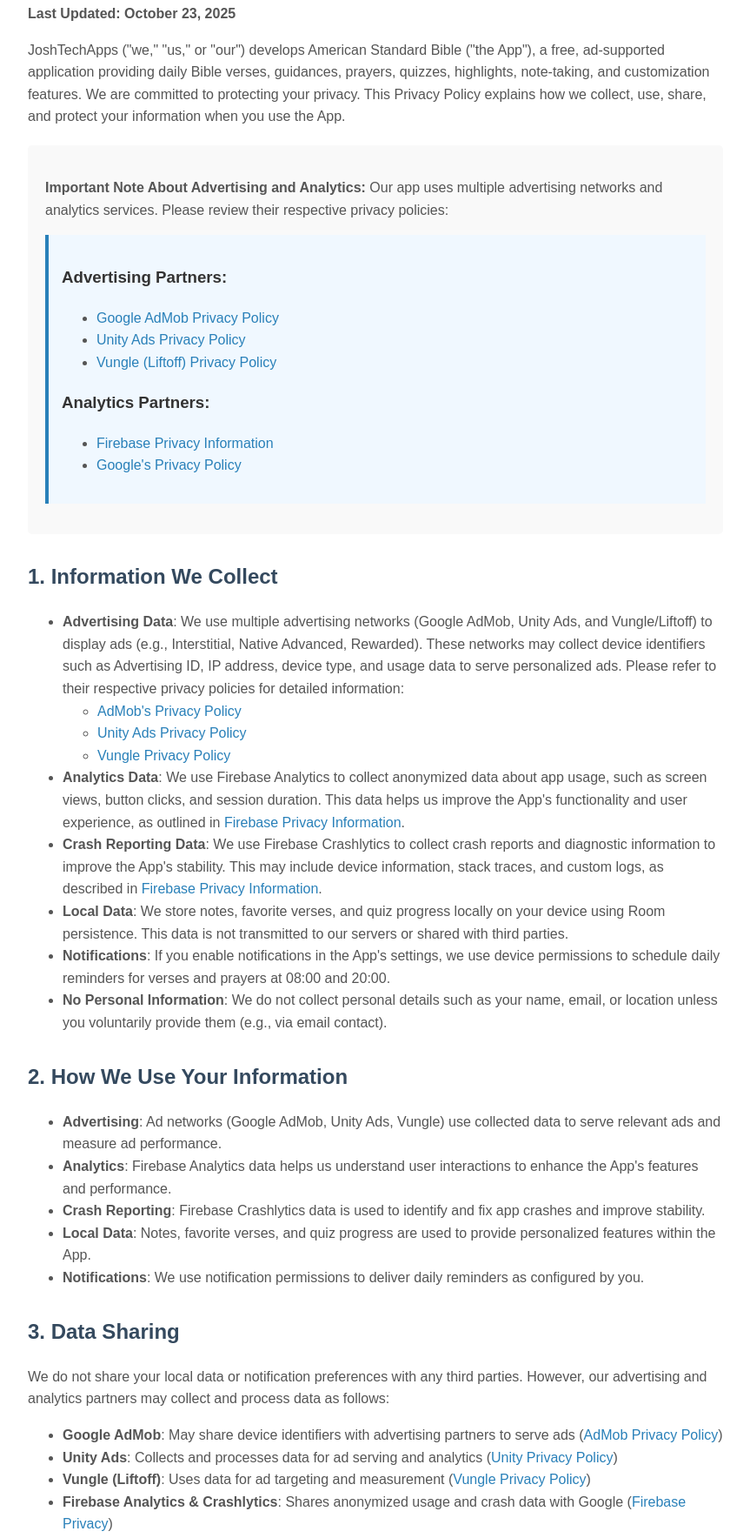
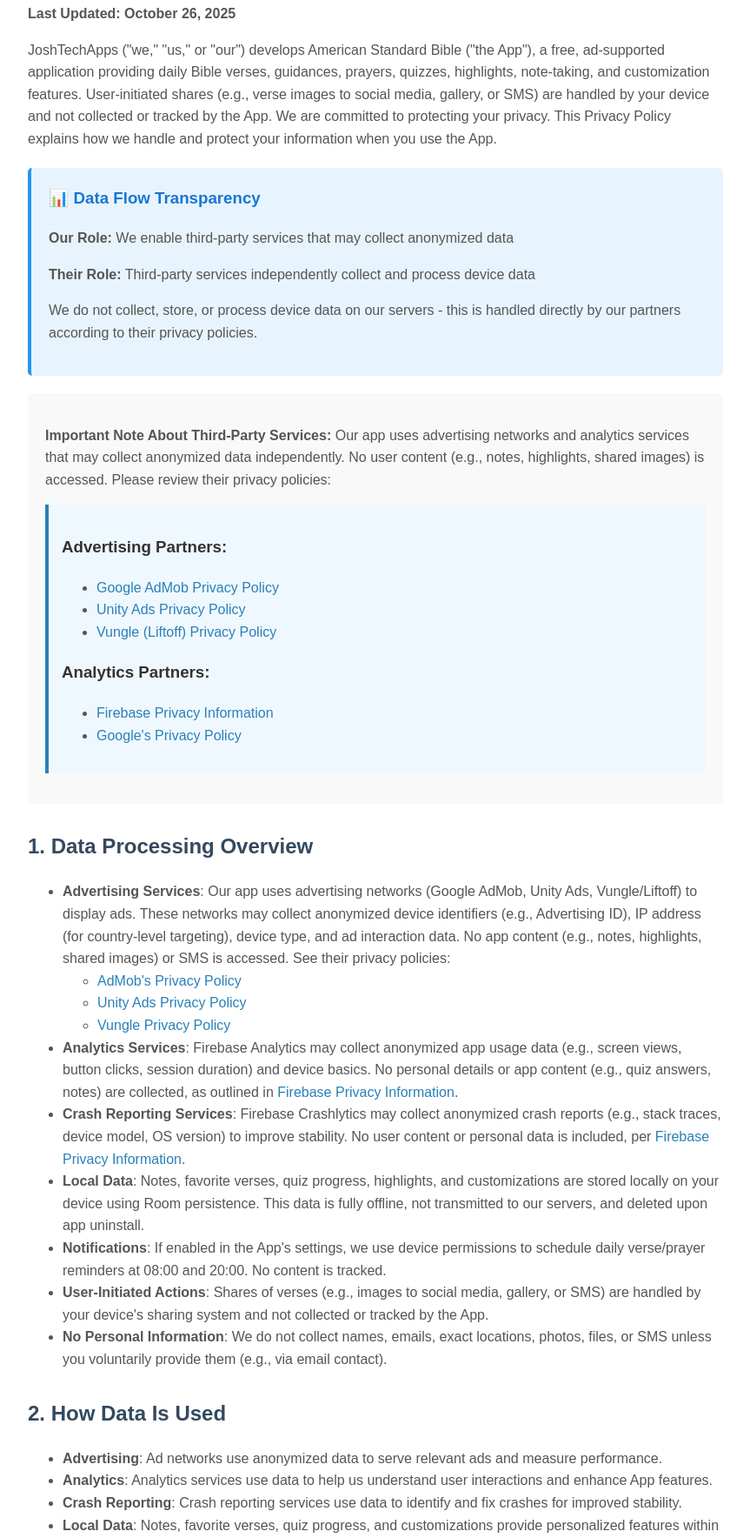
Before and after one commit to JoashTech/ASV-private-policy, a plain HTML site: page index.html in a window 1280 px wide. Shown: the part 243-2011 px from the top of the page at 87% size, without its empty margins (8-871 px from the left). Drawn offline with Linux system fonts and the light colour scheme.

Commit message:
Revise privacy policy for clarity and updates
Updated privacy policy to clarify data handling practices and third-party services.

```diff
--- a/index.html
+++ b/index.html
@@ -53,16 +53,34 @@
             border-left: 4px solid #2980b9;
             margin: 15px 0;
         }
+        .data-flow {
+            background: #e8f4fd;
+            padding: 20px;
+            border-left: 4px solid #2196F3;
+            margin: 20px 0;
+            border-radius: 5px;
+        }
+        .data-flow h3 {
+            color: #1976d2;
+            margin-top: 0;
+        }
     </style>
 </head>
 <body>
     <img src="https://raw.githubusercontent.com/JoashTech/ASV-private-policy/main/ic_asv_icon.png" alt="American Standard Bible Icon" class="app-icon">
     <h1>Privacy Policy for American Standard Bible</h1>
-    <p><strong>Last Updated: October 23, 2025</strong></p>
-    <p>JoshTechApps ("we," "us," or "our") develops American Standard Bible ("the App"), a free, ad-supported application providing daily Bible verses, guidances, prayers, quizzes, highlights, note-taking, and customization features. We are committed to protecting your privacy. This Privacy Policy explains how we collect, use, share, and protect your information when you use the App.</p>
+    <p><strong>Last Updated: October 26, 2025</strong></p>
+    <p>JoshTechApps ("we," "us," or "our") develops American Standard Bible ("the App"), a free, ad-supported application providing daily Bible verses, guidances, prayers, quizzes, highlights, note-taking, and customization features. User-initiated shares (e.g., verse images to social media, gallery, or SMS) are handled by your device and not collected or tracked by the App. We are committed to protecting your privacy. This Privacy Policy explains how we handle and protect your information when you use the App.</p>
+
+    <div class="data-flow">
+        <h3>📊 Data Flow Transparency</h3>
+        <p><strong>Our Role:</strong> We enable third-party services that may collect anonymized data</p>
+        <p><strong>Their Role:</strong> Third-party services independently collect and process device data</p>
+        <p>We do not collect, store, or process device data on our servers - this is handled directly by our partners according to their privacy policies.</p>
+    </div>
 
     <div class="container">
-        <p><strong>Important Note About Advertising and Analytics:</strong> Our app uses multiple advertising networks and analytics services. Please review their respective privacy policies:</p>
+        <p><strong>Important Note About Third-Party Services:</strong> Our app uses advertising networks and analytics services that may collect anonymized data independently. No user content (e.g., notes, highlights, shared images) is accessed. Please review their privacy policies:</p>
 
         <div class="ad-partners">
             <h3>Advertising Partners:</h3>
@@ -80,48 +98,50 @@
         </div>
     </div>
 
-    <h2>1. Information We Collect</h2>
+    <h2>1. Data Processing Overview</h2>
     <ul>
-        <li><strong>Advertising Data</strong>: We use multiple advertising networks (Google AdMob, Unity Ads, and Vungle/Liftoff) to display ads (e.g., Interstitial, Native Advanced, Rewarded). These networks may collect device identifiers such as Advertising ID, IP address, device type, and usage data to serve personalized ads. Please refer to their respective privacy policies for detailed information:
+        <li><strong>Advertising Services</strong>: Our app uses advertising networks (Google AdMob, Unity Ads, Vungle/Liftoff) to display ads. These networks may collect anonymized device identifiers (e.g., Advertising ID), IP address (for country-level targeting), device type, and ad interaction data. No app content (e.g., notes, highlights, shared images) or SMS is accessed. See their privacy policies:
             <ul>
                 <li><a href="https://support.google.com/admob/answer/6128543" target="_blank">AdMob's Privacy Policy</a></li>
                 <li><a href="https://unity.com/legal/privacy-policy" target="_blank">Unity Ads Privacy Policy</a></li>
                 <li><a href="https://vungle.com/privacy/" target="_blank">Vungle Privacy Policy</a></li>
             </ul>
         </li>
-        <li><strong>Analytics Data</strong>: We use Firebase Analytics to collect anonymized data about app usage, such as screen views, button clicks, and session duration. This data helps us improve the App's functionality and user experience, as outlined in <a href="https://firebase.google.com/support/privacy" target="_blank">Firebase Privacy Information</a>.</li>
-        <li><strong>Crash Reporting Data</strong>: We use Firebase Crashlytics to collect crash reports and diagnostic information to improve the App's stability. This may include device information, stack traces, and custom logs, as described in <a href="https://firebase.google.com/support/privacy" target="_blank">Firebase Privacy Information</a>.</li>
-        <li><strong>Local Data</strong>: We store notes, favorite verses, and quiz progress locally on your device using Room persistence. This data is not transmitted to our servers or shared with third parties.</li>
-        <li><strong>Notifications</strong>: If you enable notifications in the App's settings, we use device permissions to schedule daily reminders for verses and prayers at 08:00 and 20:00.</li>
-        <li><strong>No Personal Information</strong>: We do not collect personal details such as your name, email, or location unless you voluntarily provide them (e.g., via email contact).</li>
+        <li><strong>Analytics Services</strong>: Firebase Analytics may collect anonymized app usage data (e.g., screen views, button clicks, session duration) and device basics. No personal details or app content (e.g., quiz answers, notes) are collected, as outlined in <a href="https://firebase.google.com/support/privacy" target="_blank">Firebase Privacy Information</a>.</li>
+        <li><strong>Crash Reporting Services</strong>: Firebase Crashlytics may collect anonymized crash reports (e.g., stack traces, device model, OS version) to improve stability. No user content or personal data is included, per <a href="https://firebase.google.com/support/privacy" target="_blank">Firebase Privacy Information</a>.</li>
+        <li><strong>Local Data</strong>: Notes, favorite verses, quiz progress, highlights, and customizations are stored locally on your device using Room persistence. This data is fully offline, not transmitted to our servers, and deleted upon app uninstall.</li>
+        <li><strong>Notifications</strong>: If enabled in the App's settings, we use device permissions to schedule daily verse/prayer reminders at 08:00 and 20:00. No content is tracked.</li>
+        <li><strong>User-Initiated Actions</strong>: Shares of verses (e.g., images to social media, gallery, or SMS) are handled by your device's sharing system and not collected or tracked by the App.</li>
+        <li><strong>No Personal Information</strong>: We do not collect names, emails, exact locations, photos, files, or SMS unless you voluntarily provide them (e.g., via email contact).</li>
     </ul>
 
-    <h2>2. How We Use Your Information</h2>
+    <h2>2. How Data Is Used</h2>
     <ul>
-        <li><strong>Advertising</strong>: Ad networks (Google AdMob, Unity Ads, Vungle) use collected data to serve relevant ads and measure ad performance.</li>
-        <li><strong>Analytics</strong>: Firebase Analytics data helps us understand user interactions to enhance the App's features and performance.</li>
-        <li><strong>Crash Reporting</strong>: Firebase Crashlytics data is used to identify and fix app crashes and improve stability.</li>
-        <li><strong>Local Data</strong>: Notes, favorite verses, and quiz progress are used to provide personalized features within the App.</li>
-        <li><strong>Notifications</strong>: We use notification permissions to deliver daily reminders as configured by you.</li>
+        <li><strong>Advertising</strong>: Ad networks use anonymized data to serve relevant ads and measure performance.</li>
+        <li><strong>Analytics</strong>: Analytics services use data to help us understand user interactions and enhance App features.</li>
+        <li><strong>Crash Reporting</strong>: Crash reporting services use data to identify and fix crashes for improved stability.</li>
+        <li><strong>Local Data</strong>: Notes, favorite verses, quiz progress, and customizations provide personalized features within the App, stored offline.</li>
+        <li><strong>Notifications</strong>: Device permissions deliver user-configured daily reminders.</li>
     </ul>
 
     <h2>3. Data Sharing</h2>
-    <p>We do not share your local data or notification preferences with any third parties. However, our advertising and analytics partners may collect and process data as follows:</p>
+    <p>We do not share local data, user content (e.g., notes, highlights, shared images), notification preferences, or device files with third parties. Our advertising and analytics partners may collect and process anonymized data independently:</p>
     <ul>
-        <li><strong>Google AdMob</strong>: May share device identifiers with advertising partners to serve ads (<a href="https://support.google.com/admob/answer/6128543" target="_blank">AdMob Privacy Policy</a>)</li>
-        <li><strong>Unity Ads</strong>: Collects and processes data for ad serving and analytics (<a href="https://unity.com/legal/privacy-policy" target="_blank">Unity Privacy Policy</a>)</li>
-        <li><strong>Vungle (Liftoff)</strong>: Uses data for ad targeting and measurement (<a href="https://vungle.com/privacy/" target="_blank">Vungle Privacy Policy</a>)</li>
-        <li><strong>Firebase Analytics & Crashlytics</strong>: Shares anonymized usage and crash data with Google (<a href="https://firebase.google.com/support/privacy" target="_blank">Firebase Privacy</a>)</li>
+        <li><strong>Google AdMob</strong>: May share anonymized device identifiers and ad interactions with ad partners (<a href="https://support.google.com/admob/answer/6128543" target="_blank">AdMob Privacy Policy</a>).</li>
+        <li><strong>Unity Ads</strong>: Processes data for ad serving and analytics (<a href="https://unity.com/legal/privacy-policy" target="_blank">Unity Privacy Policy</a>).</li>
+        <li><strong>Vungle (Liftoff)</strong>: Uses data for ad targeting and measurement (<a href="https://vungle.com/privacy/" target="_blank">Vungle Privacy Policy</a>).</li>
+        <li><strong>Firebase Analytics & Crashlytics</strong>: Shares anonymized usage and crash data with Google (<a href="https://firebase.google.com/support/privacy" target="_blank">Firebase Privacy</a>).</li>
     </ul>
 
     <h2>4. Your Choices</h2>
     <p>You have the following options regarding your data:</p>
     <ul>
         <li>Opt out of personalized ads by resetting your Advertising ID or disabling personalized ads in your device's settings (e.g., Android Settings > Google > Ads).</li>
-        <li>Disable Firebase Analytics or Crashlytics data collection by adjusting your device's settings or contacting us for assistance.</li>
+        <li>Manage data collection through our partners' privacy controls or adjust your device's settings.</li>
         <li>Disable notifications in the App's settings or your device's notification settings.</li>
         <li>Delete local data by clearing the App's data through your device's settings or uninstalling the App.</li>
-        <li>Review and manage your preferences through our advertising partners' policies:
+        <li>Manage user-initiated shares through your device's sharing permissions.</li>
+        <li>Review and manage preferences through our partners' policies:
             <ul>
                 <li><a href="https://support.google.com/admob/answer/6128543" target="_blank">AdMob Controls</a></li>
                 <li><a href="https://unity.com/legal/privacy-policy" target="_blank">Unity Privacy Controls</a></li>
@@ -131,7 +151,7 @@
     </ul>
 
     <h2>5. Data Retention</h2>
-    <p>We retain local data (notes, favorite verses, quiz progress) on your device until you clear the App's data or uninstall it. We do not store any personal data on our servers. Data collected by our advertising and analytics partners is retained according to their respective policies:</p>
+    <p>Local data (notes, favorite verses, quiz progress, highlights, customizations) is retained on your device until you clear the App's data or uninstall it. We do not store personal data on our servers. Third-party data is retained per their policies:</p>
     <ul>
         <li><a href="https://policies.google.com/privacy" target="_blank">Google's Data Retention</a></li>
         <li><a href="https://unity.com/legal/privacy-policy" target="_blank">Unity Data Retention</a></li>
@@ -148,7 +168,7 @@
     <p>For users in the European Union (GDPR) or California (CCPA), you may have additional rights, such as requesting data access or deletion. Since we only store data locally and use third-party services for ads and analytics, you can exercise these rights through your device settings or our partners' privacy controls. Contact us for assistance with data subject requests.</p>
 
     <h2>9. Third-Party Services</h2>
-    <p>Our app integrates with the following third-party services that may collect information:</p>
+    <p>Our app uses the following third-party services that may collect anonymized data:</p>
     <ul>
         <li><strong>Google AdMob</strong> - Advertising network</li>
         <li><strong>Unity Ads</strong> - Advertising network</li>
@@ -159,13 +179,13 @@
     <p>Each service operates under its own privacy policy, and we encourage you to review them.</p>
 
     <h2>10. Changes to This Policy</h2>
-    <p>We may update this Privacy Policy to reflect changes in our practices, legal requirements, or additional third-party services. We will post the updated policy on this page with a revised "Last Updated" date, and your continued use of the App constitutes consent to those changes.</p>
+    <p>We may update this Privacy Policy to reflect changes in our practices, legal requirements, or third-party services. We will post the updated policy on this page with a revised "Last Updated" date, and your continued use of the App constitutes consent to those changes.</p>
 
     <h2>11. Contact Us</h2>
     <p>If you have questions or concerns about this Privacy Policy, or wish to exercise your data protection rights, please contact us at <a href="mailto:contactjoshtech@gmail.com">contactjoshtech@gmail.com</a>.</p>
 
     <footer>
-        <p>This privacy policy has been updated to include specific references to Google AdMob, Unity Ads, Vungle (Liftoff), Firebase Analytics, and Firebase Crashlytics privacy information.</p>
+        <p>This privacy policy has been updated to reflect minimal, anonymized data collection via third-party services and no collection or sharing of user content, images, files, or SMS.</p>
     </footer>
 </body>
 </html>
```
